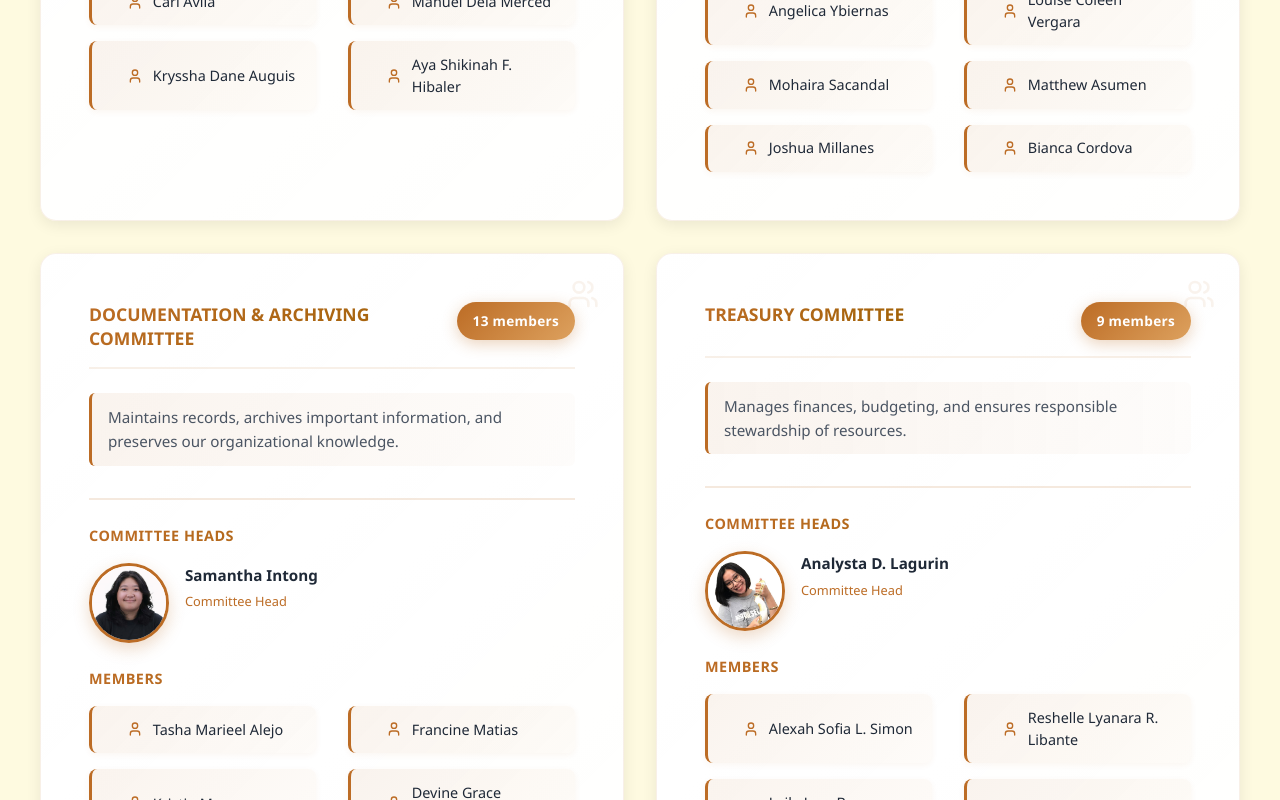
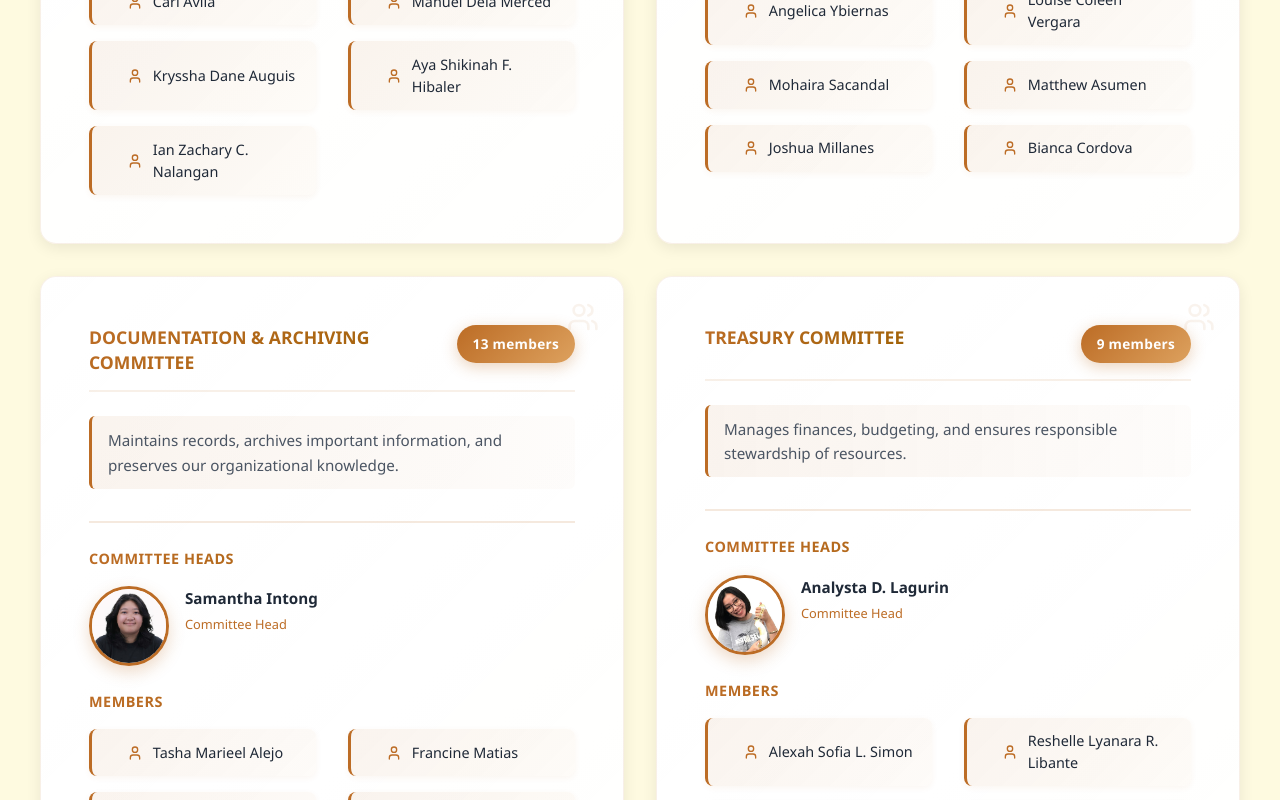
Before and after one commit to hersheydoria/the-ethogram, a Vue app: page /teams in a window 1280 px wide. Shown: the part 4300-5100 px from the top of the page. Built offline with nearby package versions, Linux system fonts and the light colour scheme.

Commit message:
feat: added new member

```diff
--- a/src/components/Teams.vue
+++ b/src/components/Teams.vue
@@ -237,7 +237,8 @@ const committees = [
       { name: 'Carl Avila' },
       { name: 'Manuel Dela Merced' },
       { name: 'Kryssha Dane Auguis' },
-      { name: 'Aya Shikinah F. Hibaler' }
+      { name: 'Aya Shikinah F. Hibaler' },
+      { name: 'Ian Zachary C. Nalangan' }
     ]
   },
   {
```
